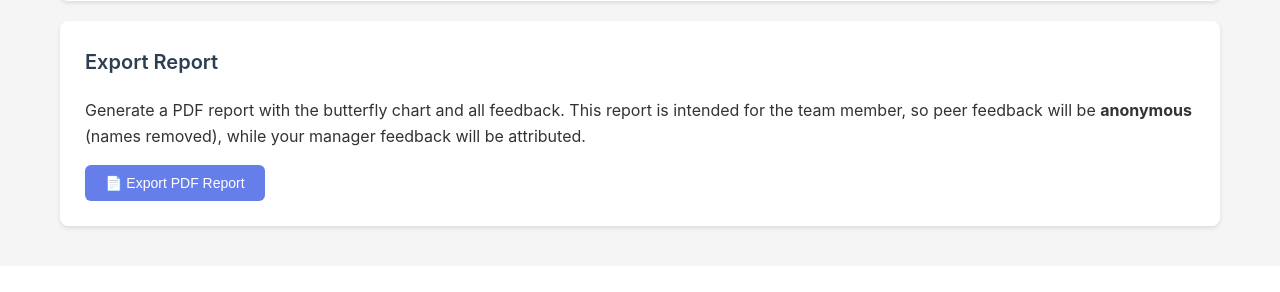
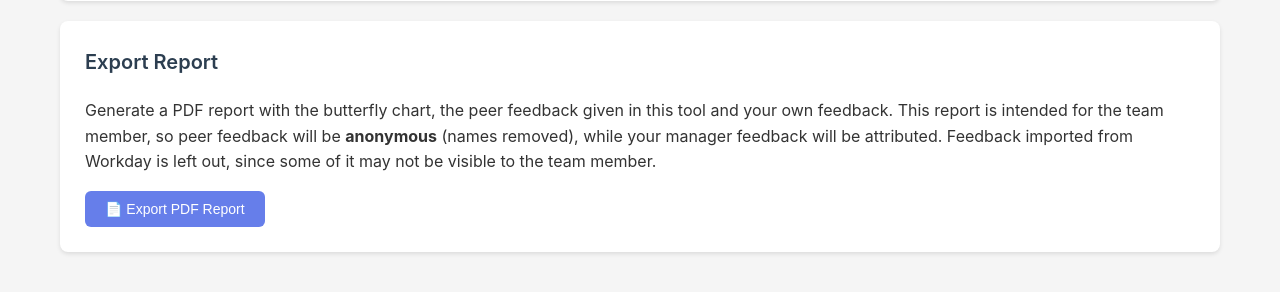
Before and after one commit to adereis/team-feedback-tool, a Flask app: template templates/report.html in a window 1280 px wide. Shown: the part 1854-2146 px from the top of the page. Before the commit the page ends 2085 px from the top, so only its background shows below. Run offline with Flask 3, Linux system fonts and the light colour scheme; the template is opened without the code that fills it, so the values that code supplies are empty.

Commit message:
Document the PDF as the employee's view
The report page is the manager's view: it counts structured Workday
feedback and lists every Workday comment. The PDF is what the manager
hands to the team member, and it deliberately leaves Workday feedback
out, because some of it may not be visible to the employee. Nothing
said so, and the report page even promised the PDF would contain "all
feedback", which makes the difference look like a bug to fix.

State the intent where someone would trip over it: the export
button's description, the README feature list, AGENTS.md (with a "do
not fix" note) and the export route's docstring. No behavior change.

Co-Authored-By: Claude Opus 5.5 <noreply@anthropic.com>
Claude-Session: https://claude.ai/code/session_011XwCpbVwc3cRYcHsQqD6uW

```diff
--- a/app.py
+++ b/app.py
@@ -1196,6 +1196,11 @@ def generate_butterfly_chart_image(butterfly_data, manager_selected_strengths, m
 def export_pdf_report(user_id):
     """Export feedback report as PDF.
 
+    The PDF is the employee's view, unlike the report page (the manager's
+    view): it covers peer feedback given in this tool plus the manager's picks
+    and text, and deliberately leaves out Workday feedback, some of which the
+    employee may not be allowed to see.
+
     Works for both manager workflows: orgchart (manager_uid) and Workday
     (manager_name, via its derived ID), like view_report.
     """
--- a/templates/report.html
+++ b/templates/report.html
@@ -322,8 +322,10 @@
 <div class="card">
     <h2>Export Report</h2>
     <p style="margin-bottom: 16px;">
-        Generate a PDF report with the butterfly chart and all feedback. This report is intended for the team member,
-        so peer feedback will be <strong>anonymous</strong> (names removed), while your manager feedback will be attributed.
+        Generate a PDF report with the butterfly chart, the peer feedback given in this tool and your own feedback.
+        This report is intended for the team member, so peer feedback will be <strong>anonymous</strong> (names removed),
+        while your manager feedback will be attributed. Feedback imported from Workday is left out, since some of it
+        may not be visible to the team member.
     </p>
     <button onclick="exportPDF()" class="btn">📄 Export PDF Report</button>
 </div>
```
Also changed, not shown: AGENTS.md (+4 -0 lines), README.md.
